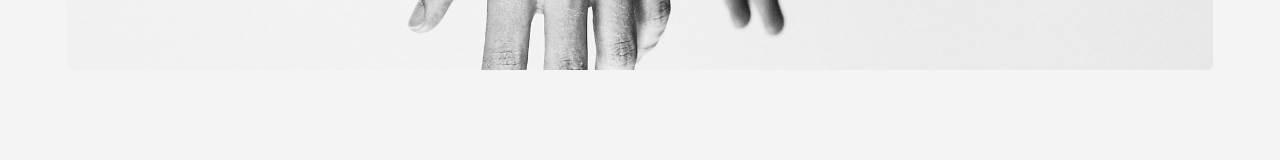
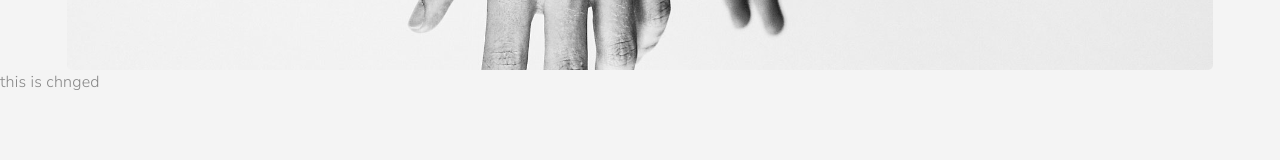
Before and after one commit to madhusudhan1909/artist123, a plain HTML site: page index.html in a window 1280 px wide. Shown: the part 612-772 px from the top of the page. Drawn offline with nearby package versions, Linux system fonts and the light colour scheme.

Commit message:
Update index.html

```diff
--- a/index.html
+++ b/index.html
@@ -55,7 +55,7 @@
           </section>
      </div>
 </div>
-
+<p>this is chnged</p>
 
 <!-- ABOUT SECTION -->
 <section id="about" class="parallax-section">
```
